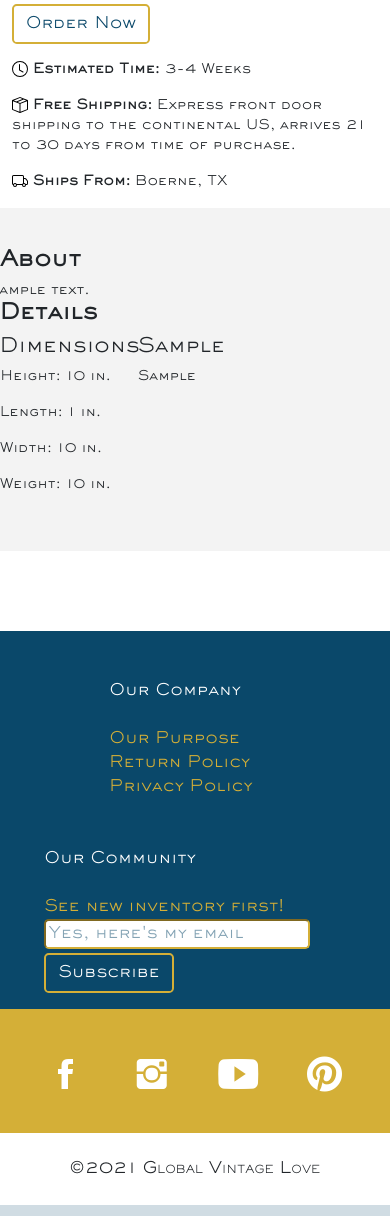
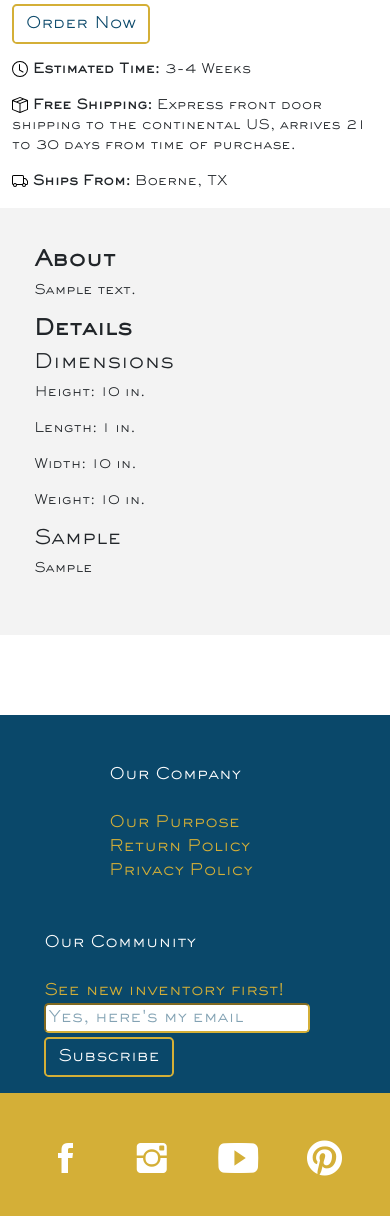
Before and after one commit to Dathmar/vintageLove, a Django app: template products/templates/product-page.html in a window 390 px wide; the page is wider, and only the part inside the window is pictured. Shown: the part 1144-2360 px from the top of that part. Run offline with Django 3.2, Linux system fonts and the light colour scheme; the template is opened without the code that fills it: most values are stand-ins (such as "Sample title", 1, 10 or a date in 2020); grey boxes marked "Sample" are stand-in pictures; some libraries are stand-ins or nearby versions; some web fonts are replaced.

Commit message:
Updated about/description spacing and breakpoints.

```diff
--- a/products/templates/product-page.html
+++ b/products/templates/product-page.html
@@ -75,28 +75,28 @@
             </div>
         </div>
         <div id="product details" class="row grey-background" style="font-size: smaller; padding-top: 3em; padding-bottom: 3em;">
-            <div class="offset-md-1 col-md-5">
+            <div class="offset-1 col-md-5">
                 <div class="row">
                     <h4 style="font-weight: bold;">About</h4>
                 </div>
                 <div class="row">
-                    {{ product.description }}
+                    <p>{{ product.description }}</p>
                 </div>
             </div>
-            <div class="col-md-5">
+            <div class="offset-1 offset-md-0 col-md-5">
                 <div class="col">
                     <div class="row">
                         <h4 style="font-weight: bold;">Details</h4>
                     </div>
                     <div class="row">
-                        <div class="col-4">
+                        <div class="col-12 col-sm-5">
                             <h5>Dimensions</h5>
                             <p>Height: {{ product.dimension_height|intword }} in.</p>
                             <p>Length: {{ product.dimension_length|intword }} in.</p>
                             <p>Width: {{ product.dimension_width|intword }} in.</p>
                             <p>Weight: {{ product.dimension_weight|intword }} in.</p>
                         </div>
-                        <div class="col-4">
+                        <div class="col-12 col-sm-5">
                             {% for attribute, attr_values in product.attributes.items %}
                                 <h5>{{ attribute|title }}</h5>
                                 {% for value in attr_values %}
```
